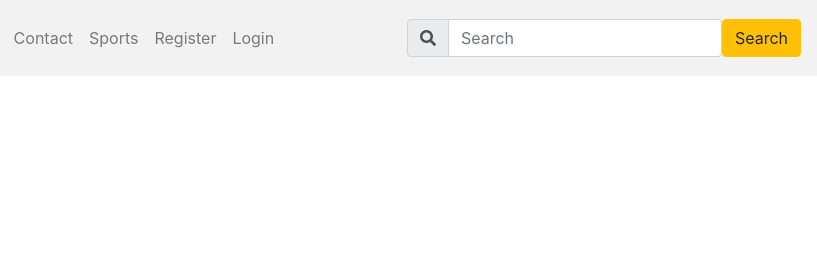
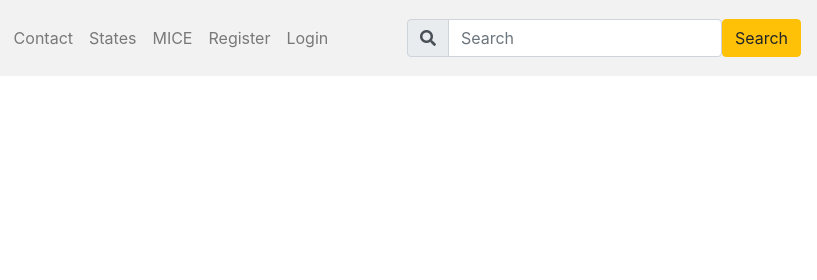
Before and after one commit to samuel18/bootstrap_static_website, a website: page destinations.html in a window 1280 px wide. Shown: the top 280 px of the page, 463-1280 px from the left. Drawn offline with nearby package versions, Linux system fonts and the light colour scheme.

Commit message:
inclusion of MICE menu

```diff
--- a/destinations.html
+++ b/destinations.html
@@ -37,7 +37,10 @@
                         <a class="nav-link" href="contact.html">Contact</a>
                     </li>
                     <li class="nav-item">
-                        <a class="nav-link" href="states.html">Sports</a>
+                        <a class="nav-link" href="states.html">States</a>
+                    </li>
+                    <li class="nav-item">
+                        <a class="nav-link" href="mice.html">MICE</a>
                     </li>
                     <li class="nav-item">
                         <a class="nav-link" href="register.html">Register</a>
```
Also changed, not shown: contact.html (+3 -0 lines), dashboard.html (+3 -0 lines), index.html (+3 -0 lines), login.html (+3 -0 lines), register.html (+3 -0 lines), states.html (+3 -0 lines).
